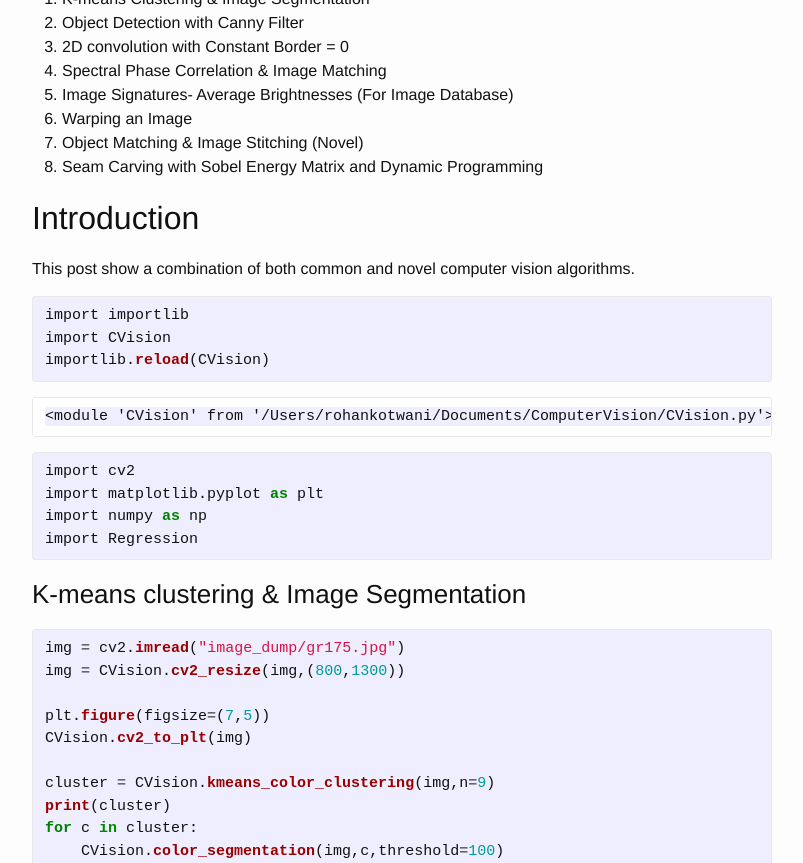
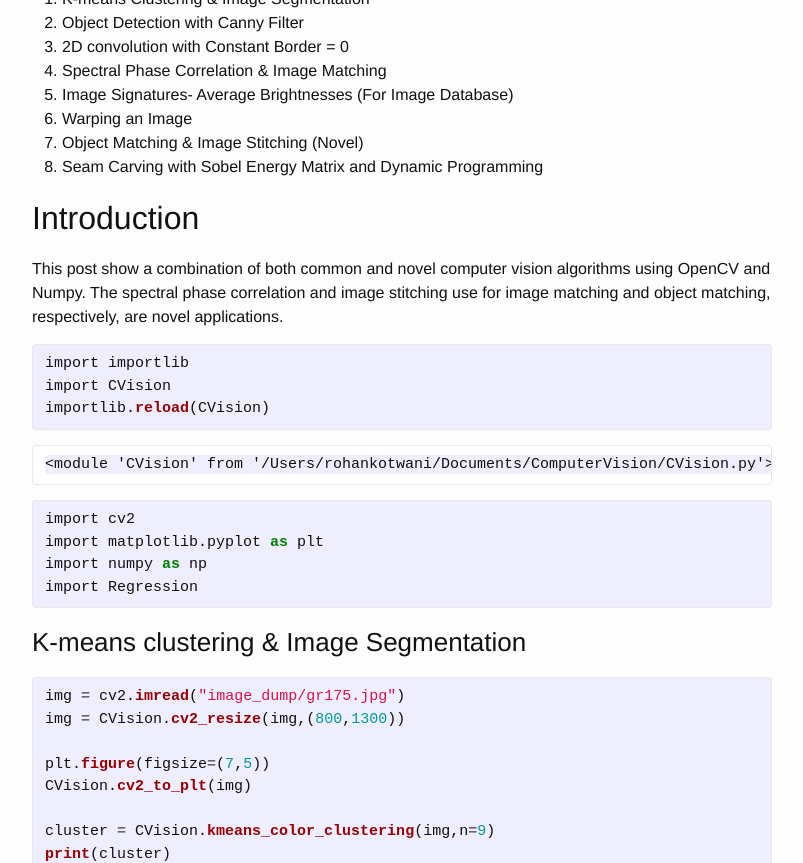
Before and after one commit to CocoApplications/CocoApplications, a Jekyll site: the page built from _posts/2017-07-07-Custom-Computer-Vision-Library.md, in a window 1280 px wide and 900 px high, scrolled down 309 px, cut to the strip 0-863 px from the top of the window. Shown: the whole strip, without its empty margins (238-1041 px from the left). Built offline with Jekyll 4.4.1, drawn with Linux system fonts in a browser that asks for light colours.

Commit message:
minor edit to introduction

```diff
--- a/_posts/2017-07-07-Custom-Computer-Vision-Library.md
+++ b/_posts/2017-07-07-Custom-Computer-Vision-Library.md
@@ -26,7 +26,7 @@ tags:
 
 ## Introduction
 
-This post show a combination of both common and novel computer vision algorithms.
+This post show a combination of both common and novel computer vision algorithms using OpenCV and Numpy. The spectral phase correlation and image stitching use for image matching and object matching, respectively, are novel applications.
 
 
 {% highlight python %}
```
